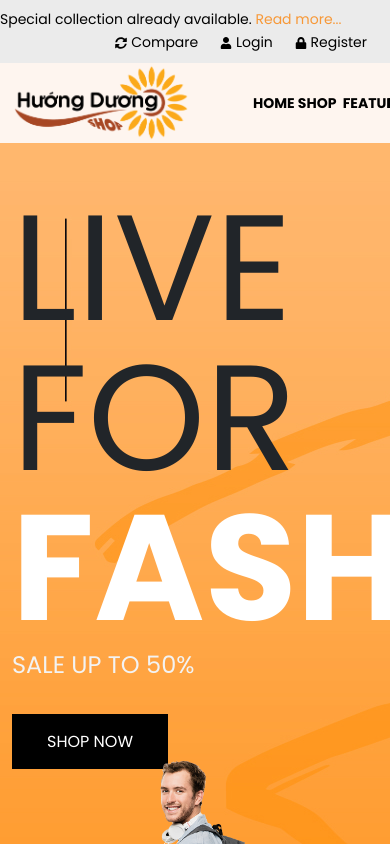
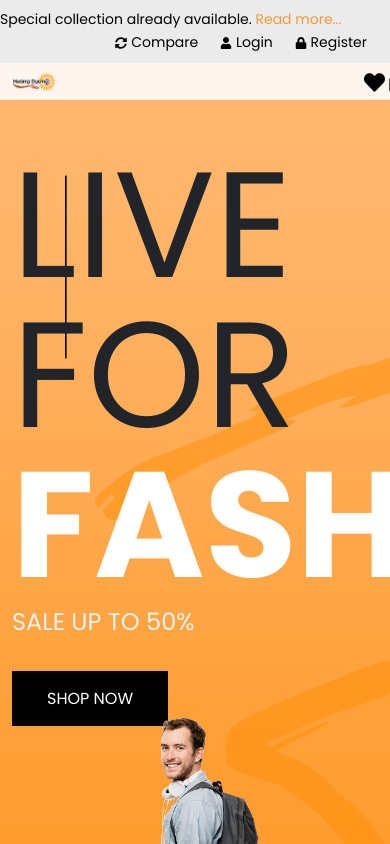
Before and after one commit to ngocnhat2k1/tttn, a React (Create React App) app in the folder client/: page / in a window 390 px wide. Shown: the top 844 px of the page. Built offline with nearby package versions, Linux system fonts and the light colour scheme; no server answers.

Commit message:
edit file .gitignore

```diff
--- a/client/src/components/Header/NavBar/Dropdown.css
+++ b/client/src/components/Header/NavBar/Dropdown.css
@@ -4,8 +4,8 @@
     right: 0;
     list-style: none;
     text-align: start;
-    /* box-shadow: 0px 0px 10px 1px #e3e3e3; */
     padding: 10px 15px;
+    z-index: 999;
 }
 
 .services-submenu li {
@@ -31,4 +31,5 @@
     text-decoration: none;
     color: white;
     padding: 16px;
+    z-index: 999;
 }
--- a/client/src/components/Header/NavBar/NavBar.css
+++ b/client/src/components/Header/NavBar/NavBar.css
@@ -3,20 +3,19 @@
 .NavBar {
 
     background-color: #fef5ef;
-}
+    display: flex;
 
-.NavBar .container {
-    display: flex;
-    justify-content: space-between;
-    align-items: center;
-    position: relative;
-    height: 80px;
 }
 
 
+.header-logo {
+    width: 12%;
+}
+
 .Logo {
-    width: auto;
-    height: 100%;
+
+    width: 100%;
+    height: auto;
 }
 
 .MenuNavBar {
@@ -68,7 +67,8 @@
     position: relative;
     height: 100%;
     margin: 0%;
-    width: 70%;
+    justify-content: space-between;
+    width: 100%;
 }
 
 .nav-item {
@@ -125,3 +125,54 @@
     color: #F79837;
     transition: .5s;
 }
+
+.nav-btn {
+    padding: 5px;
+    cursor: pointer;
+    background: transparent;
+    border: none;
+    outline: none;
+    color: #F79837;
+    visibility: hidden;
+    opacity: 0;
+    display: none;
+    font-size: 18px;
+}
+
+@media only screen and (max-width:1024px) {
+    .nav-btn {
+        visibility: visible;
+        opacity: 1;
+        display: block;
+    }
+
+    .nav-item-ul {
+        position: fixed;
+        top: 0;
+        left: 0;
+        height: 100%;
+        width: 100%;
+        display: flex;
+        flex-direction: column;
+        align-items: center;
+        justify-content: center;
+        gap: 1.5rem;
+        transition: 1s;
+        background-color: #24262B;
+        transform: translateY(-100vh);
+    }
+
+    .responsive_nav {
+        transform: none;
+    }
+
+    .nav-close-btn {
+        position: absolute;
+        top: 2rem;
+        right: 2rem;
+    }
+
+    .nav-item-ul a {
+        font-size: 1.5rem;
+    }
+}
--- a/client/src/components/Header/NavBar/NavBar.js
+++ b/client/src/components/Header/NavBar/NavBar.js
@@ -1,10 +1,15 @@
-import React, { useState } from 'react'
+import React, { useState, useRef } from 'react'
+import { FaBars, FaTimes } from "react-icons/fa"
+import Row from 'react-bootstrap/Row';
+import Col from 'react-bootstrap/Col';
+import Container from 'react-bootstrap/Container';
 import LogoSrc from '../../../images/Logo.png'
 import { HomeDropDown, NavBarItems, FeatureDropDown, ShopDropDown, BlogDropDown, PagesDropDown } from './NavBarItems.js'
 import "./NavBar.css";
 import { Link, BrowserRouter as Router } from 'react-router-dom';
-import { FaHeart, FaShoppingBag, FaSearch, FaBars } from "react-icons/fa";
+import { FaHeart, FaShoppingBag, FaSearch } from "react-icons/fa";
 import DropDown from "./Dropdown.js";
+
 
 function NavBar() {
   const [HomeDropdown, setHomeDropdown] = useState(false)
@@ -13,17 +18,33 @@ function NavBar() {
   const [BlogDropdown, setBlogDropdown] = useState(false)
   const [PageDropdown, setPagesDropdown] = useState(false)
 
+  const navRef = useRef();
+
+  const ShowNavBar = () => {
+    navRef.current.classList.toggle("responsive_nav")
+    console.log("dã dính")
+  }
+
   return (
 
     < nav className='NavBar' >
-      <div className={` container`}>
+      <Container>
+        <Row>
+          <Col lg={12} className='d-flex align-items-center justify-content-between'>
+            <div className='header-logo'>
+              <div className='logo'>
+                <a href=".">
                   < img src={LogoSrc} alt="" className="Logo" />
-        {/* <Router> */}
+                </a>
+              </div>
+            </div>
+
+            <div
+              ref={navRef}
+            >
               <ul className='nav-item-ul  '>
                 {NavBarItems.map((item) => {
                   if (item.title === "Home") {
-              console.log("home");
-
                     return (
                       <li
                         key={item.id}
@@ -44,7 +65,6 @@ function NavBar() {
                   }
                   else
                     if (item.title === "Shop") {
-                console.log("shop");
                       return (
                         <li
                           key={item.id}
@@ -104,19 +124,30 @@ function NavBar() {
                             )
                           }
                 })}
+                <button
+                  className='nav-btn nav-close-btn'
+                  onClick={ShowNavBar}
+                >
+                  <FaTimes />
+                </button>
               </ul>
-        {/* </Router> */}
+
+            </div>
 
             <ul className="ActionNavBar">
               <li> <a href="."><FaHeart fontSize={21} /></a></li>
               <li> <a href="."><FaShoppingBag fontSize={21} /></a></li>
               <li> <a href="."><FaSearch fontSize={21} /></a></li>
-          <li> <a href="."><FaBars fontSize={21} /></a></li>
+              <button
+                className='nav-btn'
+                onClick={ShowNavBar}
+              >
+                <FaBars fontSize={21} />
+              </button>
             </ul>
-
-
-
-      </div>
+          </Col>
+        </Row>
+      </Container>
     </nav >
   )
 }
--- a/package.json
+++ b/package.json
@@ -15,9 +15,6 @@
     "axios": "^0.27.2",
     "concurrently": "^5.3.0",
     "express": "^4.17.1",
-    "http-proxy-middleware": "^2.0.6",
-    "react": "^17.0.0",
-    "react-dom": "^17.0.0",
-    "react-router-dom": "^5.3.3"
+    "http-proxy-middleware": "^2.0.6"
   }
 }
```
Also changed, not shown: 2 other files (tests, documents, lock files or other folders). Lines whose indentation alone changed are shown as unchanged.
